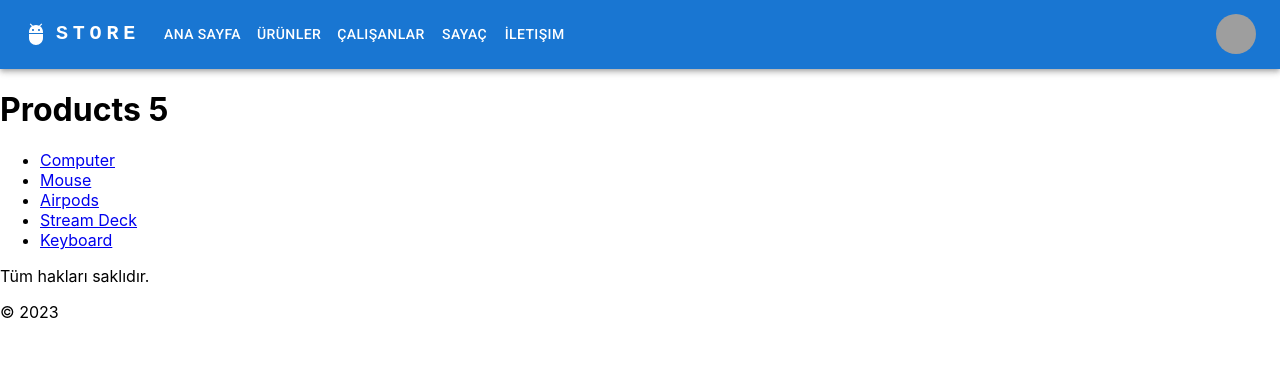
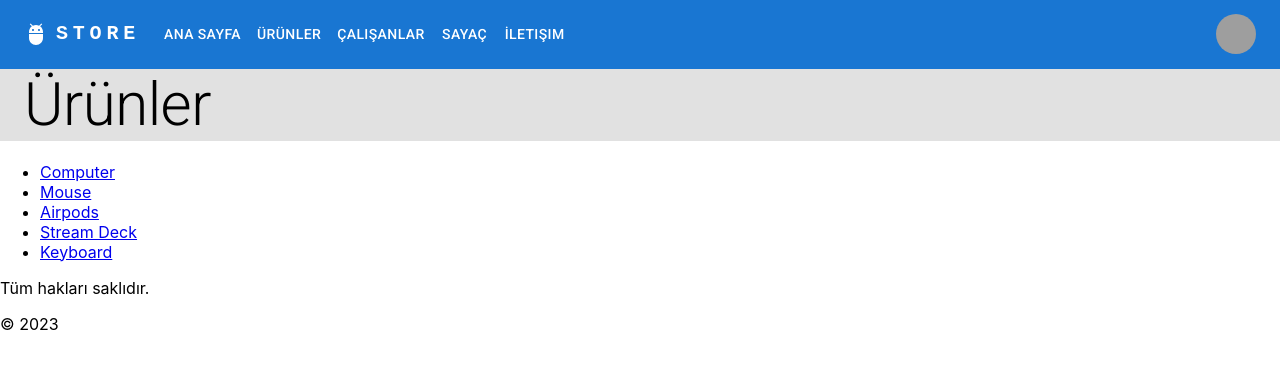
Before and after one commit to zcomert/BTK-AI-based-Web-Apps, a React (Create React App) app in the folder storeapp/frontend/: page /products in a window 1280 px wide. Shown: the top 368 px of the page. Built offline with nearby package versions, Linux system fonts and the light colour scheme; grey boxes are pictures that could not be loaded.

Commit message:
Header component has been done.

```diff
--- /dev/null
+++ b/storeapp/frontend/src/components/header/Header.js
@@ -0,0 +1,17 @@
+import { Container, Typography } from '@mui/material'
+import React from 'react'
+
+export default function Header({ data }) {
+
+    const style = {
+        backgroundColor: "#e1e1e1"
+    };
+
+    return (
+        <Container sx={style} maxWidth="xl">
+            <Typography variant="h2" gutterBottom>
+                {data?.title}
+            </Typography>
+        </Container>
+    )
+}
--- a/storeapp/frontend/src/pages/products/Products.js
+++ b/storeapp/frontend/src/pages/products/Products.js
@@ -2,12 +2,11 @@ import React from 'react'
 import { products } from './ProductsData'
 import Product from '../product/Product'
 import { Link } from 'react-router-dom'
+import Header from '../../components/header/Header'
 export default function Products() {
     return (
         <div>
-            <h1>
-                Products {products?.length}
-            </h1>
+            <Header data={{title:"Ürünler"}}></Header>
 
             <ul>
                 {products?.map((prd) => (<li>
```
